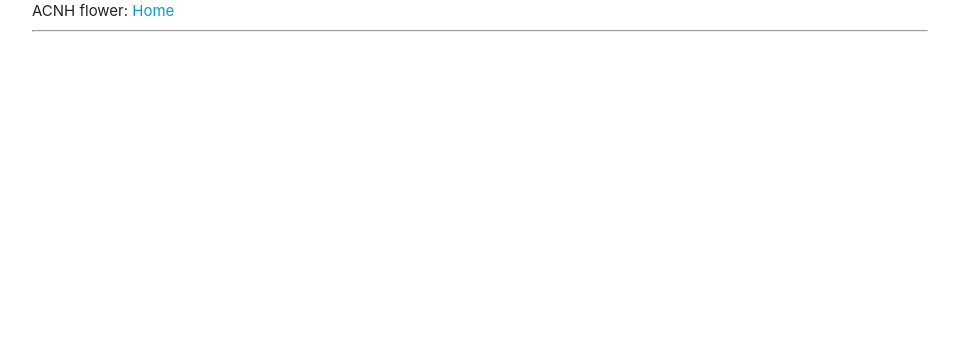
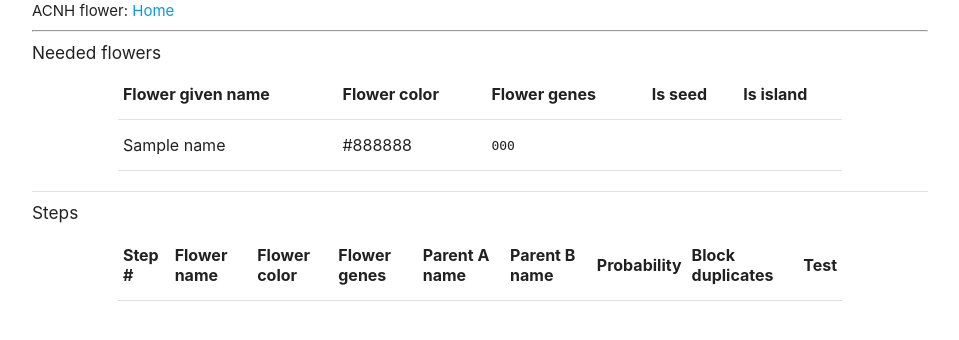
Before and after one commit to thibaultdouzon/ACNH-flower, a Flask app: template app/templates/results.html in a window 1280 px wide. Shown: the top 340 px of the page, without its empty margins (160-1119 px from the left). Run offline with Flask 2, Linux system fonts and the light colour scheme; the template is opened without the code that fills it: most values are stand-ins (such as "Sample title", 1, 10 or a date in 2020); lists and menus that the app fills with data are empty; parts of the project's set-up code (start-up, migrations or seed data) failed here and were passed over.

Commit message:
FEAT007: Result page. base seeds + hybrids steps. Nice hover animation

```diff
--- a/app/routes.py
+++ b/app/routes.py
@@ -38,4 +38,10 @@
 
     path = main.ancestors(best_flower, flowerpedia)
 
-    return f"{tgt_type=} {tgt_color=} {seed=} {island=} {json.dumps(path)}"
+
+    res, name = main.stepify(best_flower, path)
+    base_flowers_needed = [f for f, a, p, t in res if len(a) == 0]
+    hybrid_flowers = [(f, (a if len(a) == 2 else (a[0], a[0])), f"{float(p) * 100:0.2f}", t) for f, a, p, t in res if len(a) > 0]
+    # return f"{tgt_type=} {tgt_color=} {seed=} {island=} {json.dumps(path)}"
+    return render_template("results.html", base_flowers=base_flowers_needed, hybrid_flowers=hybrid_flowers, names=name,
+                           len=len, enumerate=enumerate)
--- a/app/templates/base.html
+++ b/app/templates/base.html
@@ -7,7 +7,6 @@
         <link href="https://fonts.googleapis.com/icon?family=Material+Icons" rel="stylesheet"/>
         <!--Import materialize.css-->
         <link type="text/css" rel="stylesheet" href="https://cdnjs.cloudflare.com/ajax/libs/materialize/1.0.0/css/materialize.min.css"  media="screen,projection"/>
-
         <!--Let browser know website is optimized for mobile-->
         <meta name="viewport" content="width=device-width, initial-scale=1.0"/>
 
--- a/app/templates/results.html
+++ b/app/templates/results.html
@@ -1,5 +1,145 @@
 {% extends "base.html" %}
 
 {% block content %}
+<h6>Needed flowers</h6>
 
+<!-- TAB
+F NAME | COLOR | GENES | SEED | ISLAND
+-->
+<div class="row">
+
+    <div class="col offset-s1 s10">
+
+        <table class="highlight">
+            <thead>
+                <tr>
+                    <th>Flower given name</th>
+                    <th>Flower color</th>
+                    <th>Flower genes</th>
+                    <th>Is seed</th>
+                    <th>Is island</th>
+                </tr>
+            </thead>
+
+            <tbody>
+                {% for flower in base_flowers %}
+                <tr id="{{names[flower.code]}}">
+                    <td>
+                        {{names[flower.code]}}
+                    </td>
+                    <td>
+                        {{flower.color}}
+                    </td>
+                    <td style="font-family: monospace;">
+                        {{flower.code}}
+                    </td>
+                    <td>
+                        {% if flower.is_seed %}
+                        <i class="material-icons prefix">check</i>
+                        {% else %}
+                        {% endif %}
+                    </td>
+                    <td>
+                        {% if flower.is_island %}
+                        <i class="material-icons prefix">check</i>
+                        {% else %}
+                        {% endif %}
+                    </td>
+                </tr>
+                {% endfor %}
+            </tbody>
+        </table>
+    </div>
+</div>
+
+            <!-- <ul class="collection">
+                {% for flower in base_flowers %}
+                <li class="collection-item">
+                    {{flower}}: {{names[flower.code]}}
+                </li>
+                {% endfor %}
+            </ul> -->
+<div class="divider"></div>
+
+<h6>Steps</h6>
+<div class="row">
+
+    <div class="col offset-s1 s10">
+
+        <table class="highlight">
+            <thead>
+                <tr>
+                    <th>Step #</th>
+                    <th>Flower name</th>
+                    <th>Flower color</th>
+                    <th>Flower genes</th>
+                    <th>Parent A name</th>
+                    <th>Parent B name</th>
+                    <th>Probability</th>
+                    <th>Block duplicates</th>
+                    <th>Test</th>
+                </tr>
+            </thead>
+
+            <tbody>
+                {% for i, (flower, ancestors, prob, test) in enumerate(hybrid_flowers, 1) %}
+                <tr id="{{names[flower.code]}}">
+                    <td>
+                        {{i}}
+                    </td>
+                    <td>
+                        {{names[flower.code]}}
+                    </td>
+                    <td>
+                        {{flower.color}}
+                    </td>
+                    <td style="font-family: monospace;">
+                        {{flower.code}}
+                    </td>
+                    <td  onmouseenter="enter_background('{{names[ancestors[0].code]}}')" onmouseleave="leave_background('{{names[ancestors[0].code]}}')">
+                        {{names[ancestors[0].code]}}
+                    </td>
+                    <td onmouseenter="enter_background('{{names[ancestors[1].code]}}')" onmouseleave="leave_background('{{names[ancestors[1].code]}}')">
+                        {{names[ancestors[1].code]}}
+                    </td>
+                    <td>
+                        {{prob}} %
+                    </td>
+                    <td>
+                        {% if ancestors[0].color == flower.color %}
+                        {{names[ancestors[0].code]}}
+                        {% else %}
+                            {% if len(ancestors) > 1 and ancestors[1].color == flower.color %}
+                            {{names[ancestors[1].code]}}
+                            {% else %}
+                            {% endif %}
+                        {% endif %}
+                    </td>
+                    <td>
+                        {% if test %}
+
+                        YES
+
+                        {% else %}
+                        {% endif %}
+                    </td>
+                </tr>
+                {% endfor %}
+            </tbody>
+        </table>
+    </div>
+</div>
+
+<script>
+    function enter_background(flower_name) {
+        $(`#${flower_name}`)[0].classList.add("light-blue")
+        // $(`#${flower_name}`)[0].classList.add("accent-3")
+    }
+
+    function leave_background(flower_name) {
+        $(`#${flower_name}`)[0].classList.remove("light-blue")
+        // $(`#${flower_name}`)[0].classList.remove("accent-3")
+    }
+
+</script>
 {% endblock %}
--- a/flower/main.py
+++ b/flower/main.py
@@ -327,6 +327,10 @@
     f12 = f1 + f2
     assert f_h in (f[0] for f in f12), f"Flower {f_h} is not an hybrid of {f1} + {f2}."
 
+    if f1.color == f2.color == f_h.color:
+        # TODO FEAT???: Implement a test that blocks one flower and perform test to prove hybrid is not duplicate.
+        return HybridTestInfo(test_flower=None, test_prob=0., test_color=None)
+
     color_counter = Counter(f.color for f, _ in f12)
     if color_counter[f_h.color] == 1:
         return HybridTestInfo(test_flower=None, test_prob=1.0, test_color=None)
@@ -554,6 +558,7 @@
 
             res_ref.append((curr_f,
                             tuple(Flower(tgt_flower.type, read_code(c["code"])) for c in children),
+                            tree["prob"] if "prob" in tree else 1.,
                             tree["test"] if "test" in tree else None))
 
     helper_postfix(ancestor_tree, names, res)
@@ -647,8 +652,8 @@
             flower_info, _type=args.type, _color=None, _seed=None, _island=args.island
         )
 
-    print(f"{args=}")
-    print(f"{tgt_flowers=}")
+    # print(f"{args=}")
+    # print(f"{tgt_flowers=}")
     return base_flowers, tgt_flowers
 
 
```
Also changed, not shown: README.md.
